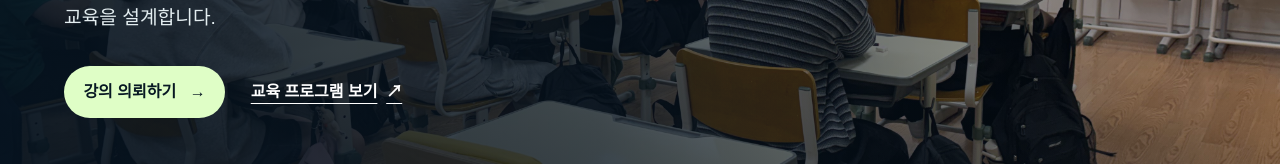
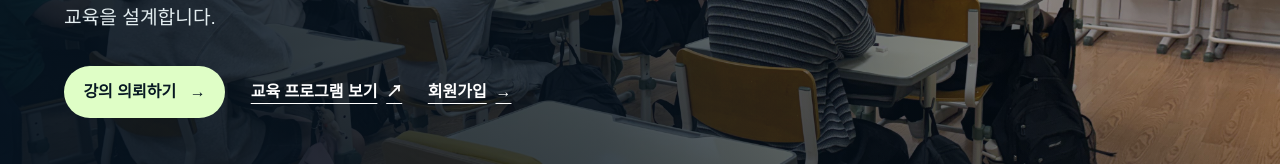
Before and after one commit to c7609chj8-dot/hyunju-edulab, a Next.js app: page / in a window 1280 px wide. Shown: the part 433-597 px from the top of the page. Built offline with nearby package versions, Linux system fonts and the light colour scheme.

Commit message:
Link signup from homepage hero

```diff
--- a/app/page.tsx
+++ b/app/page.tsx
@@ -39,6 +39,7 @@ export default function Home() {
           <div className="home-hero-actions">
             <Link className="home-primary-button" href="/contact">강의 의뢰하기 <span aria-hidden="true">→</span></Link>
             <Link className="home-text-link" href="/education">교육 프로그램 보기 <span aria-hidden="true">↗</span></Link>
+            <Link className="home-text-link" href="/signup">회원가입 <span aria-hidden="true">→</span></Link>
           </div>
           <p className="home-hero-caption">현장의 경험을 AI로 연결하고, 교육의 가치를 미래로 확장합니다.</p>
         </div>
```
